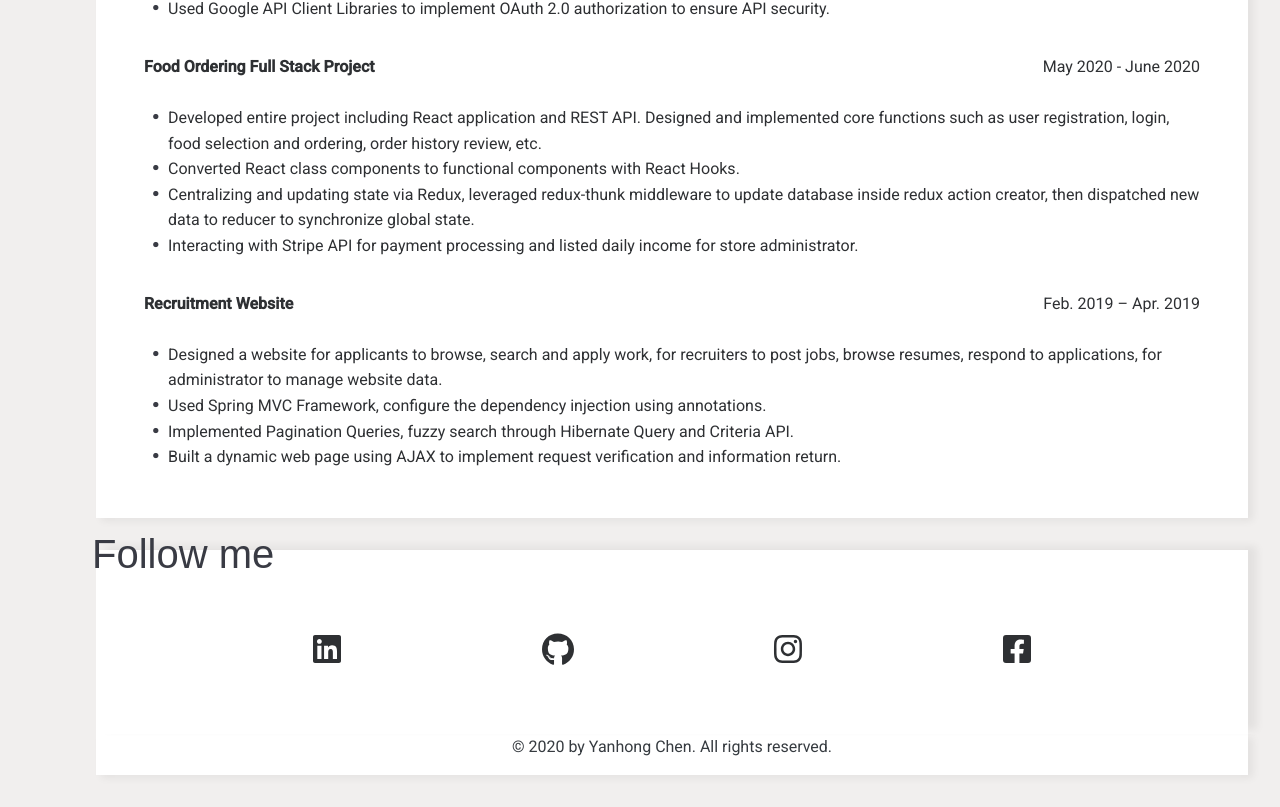
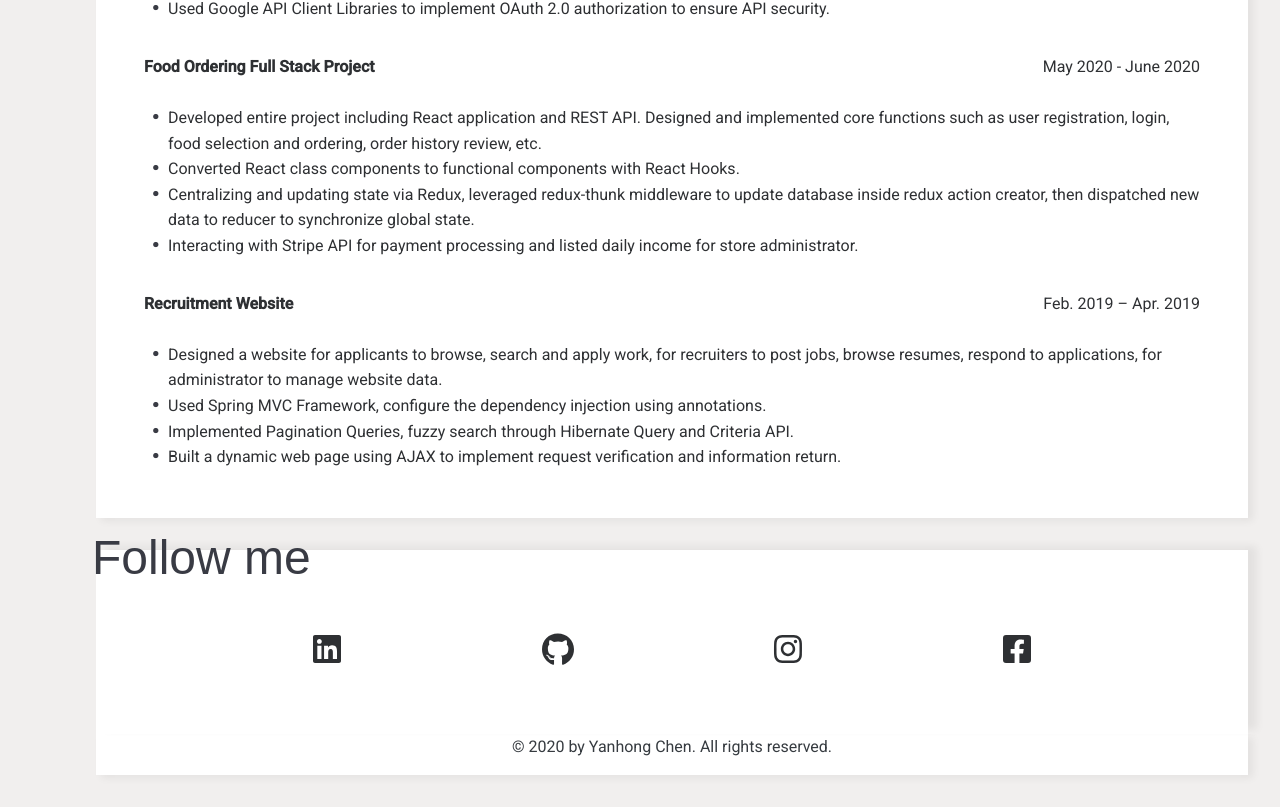
Before and after one commit to Yanhong95/Ink-client, a React (Create React App) app: page / in a window 1280 px wide. Shown: the part 2449-3256 px from the top of the page. Built offline with nearby package versions, Linux system fonts and the light colour scheme.

Commit message:
follow me styling

```diff
--- a/src/containers/PersonalInfo/PersonalInfo.module.scss
+++ b/src/containers/PersonalInfo/PersonalInfo.module.scss
@@ -368,11 +368,18 @@
         top: -2rem;
         left: -0.5rem;
         line-height: 1;
-        font-size: 5vmin;
-        font-weight: 400;
+        font-size: 6vmin;
+        font-weight: 350;
         color: $color-grey-dark-2;
         font-family: sans-serif;
         z-index: 1;
+      }
+      @media only screen and (max-width: $bp-small) {
+        &::before {
+          font-size: 10vmin;
+          top: -1.5rem;
+          font-size: 8vmin;
+        }
       }
     }
 
```
